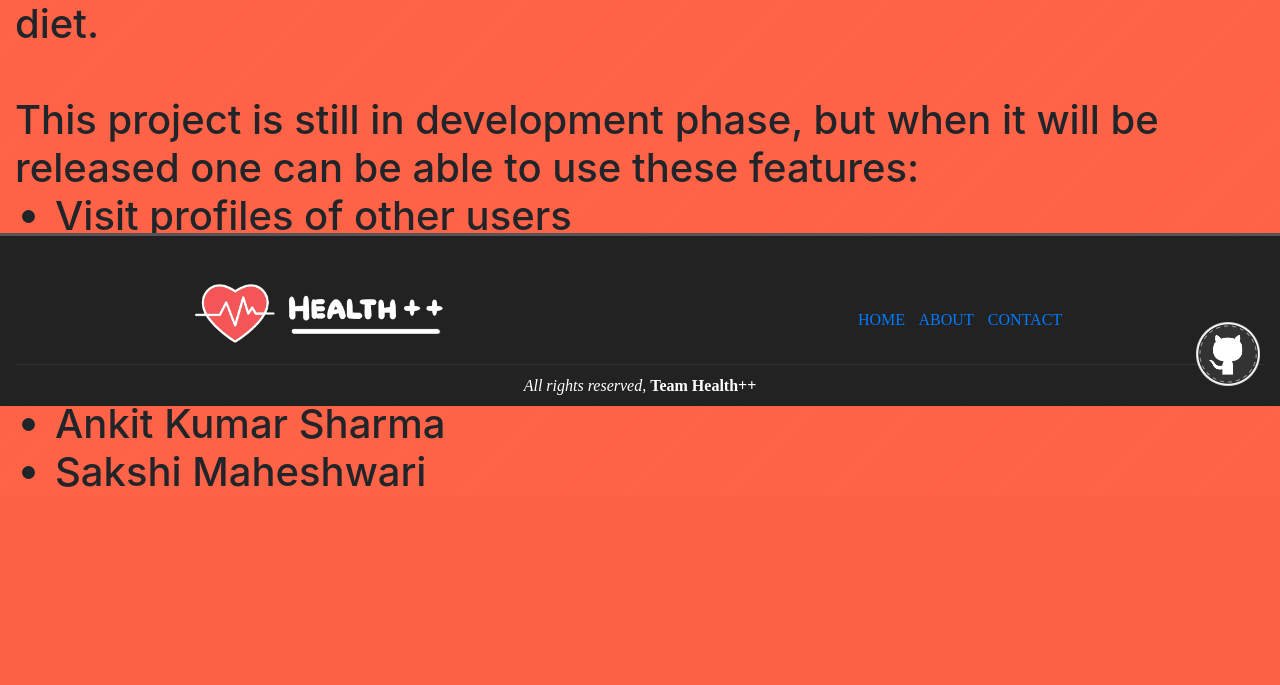
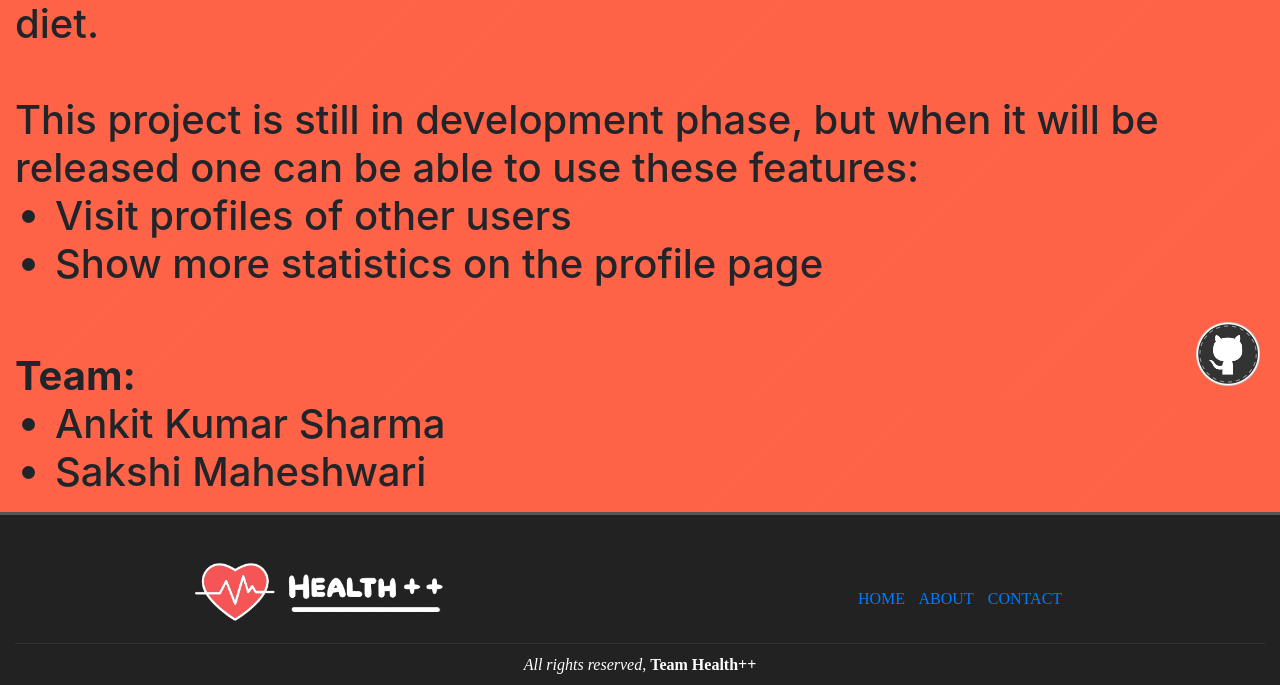
Before and after one commit to AnonySharma/Django-HealthPlusPlus, a Django app: template user/templates/about.html in a window 1280 px wide. Shown: the part 394-1079 px from the top of the page. Before the commit the page ends 881 px from the top, so only its background shows below. Run offline with Django 3.2, Linux system fonts and the light colour scheme; the template is opened without the code that fills it, so the values that code supplies are empty; some libraries are stand-ins or nearby versions; some web fonts are replaced.

Commit message:
Minor fixes

```diff
--- a/HealthPlusPlus/settings.py
+++ b/HealthPlusPlus/settings.py
@@ -29,7 +29,7 @@ SECRET_KEY = 'v7gxe@x6$qm4oj@pi+5kyh^54w!-t+j#ov@sa+v=l+vhkdh8lf'
 # SECURITY WARNING: don't run with debug turned on in production!
 DEBUG = True
 
-ALLOWED_HOSTS = ['https://health-plus-plus.herokuapp.com/']
+ALLOWED_HOSTS = ['health-plus-plus.herokuapp.com']
 
 
 # Application definition
--- a/static/css/style.css
+++ b/static/css/style.css
@@ -189,9 +189,9 @@ body {
 
 footer {
   /* UNCOMMENT THE COMMENT BELOW TO STICK THE FOOTER TOT HE BOTTOM OF THE SCREEN */
-  position: fixed;
+  /* position: fixed;
   bottom: 0;
-  left: 0;
+  left: 0; */
   width: 100%;
   /* margin-top: auto; */
 }
```
